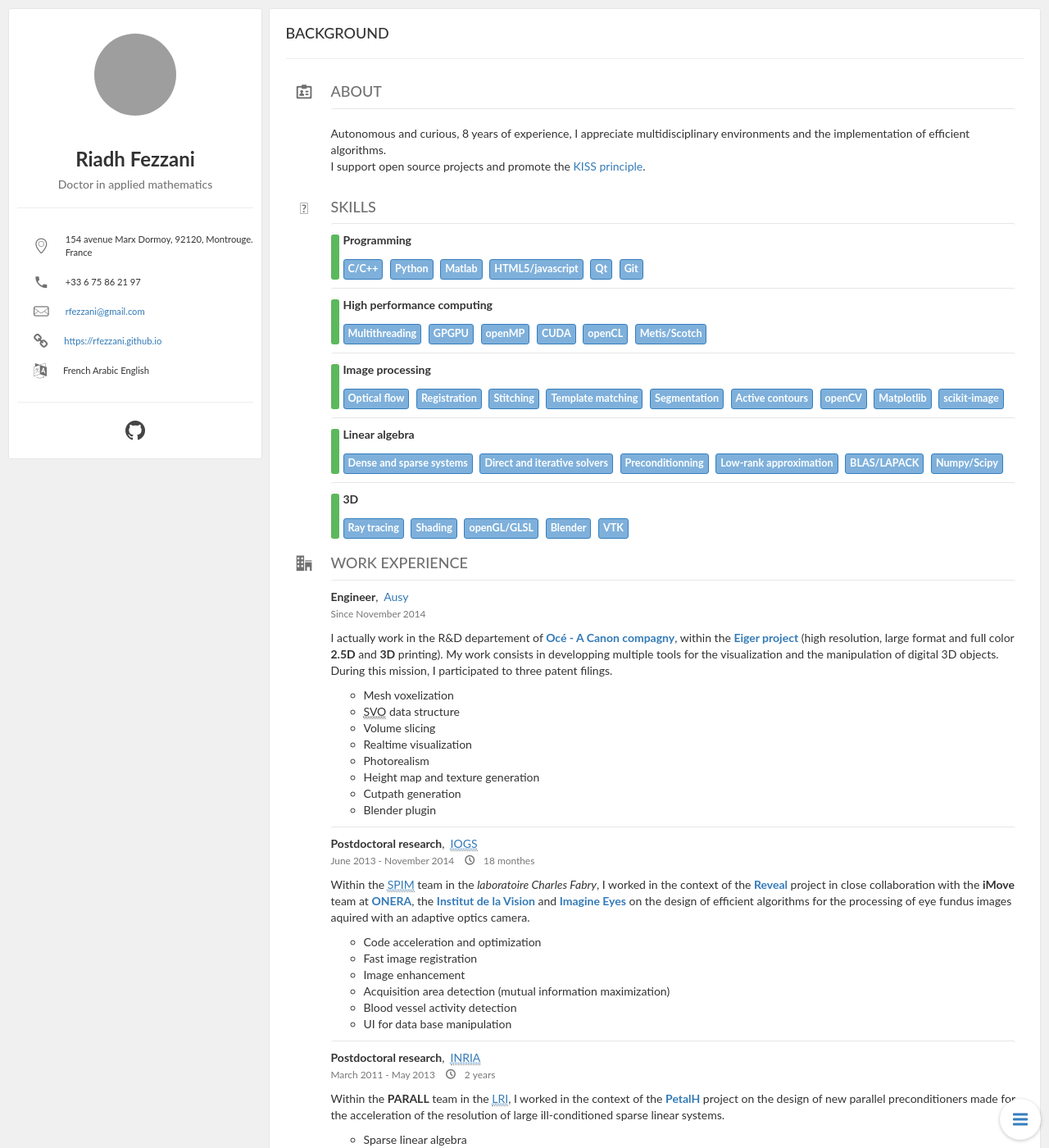
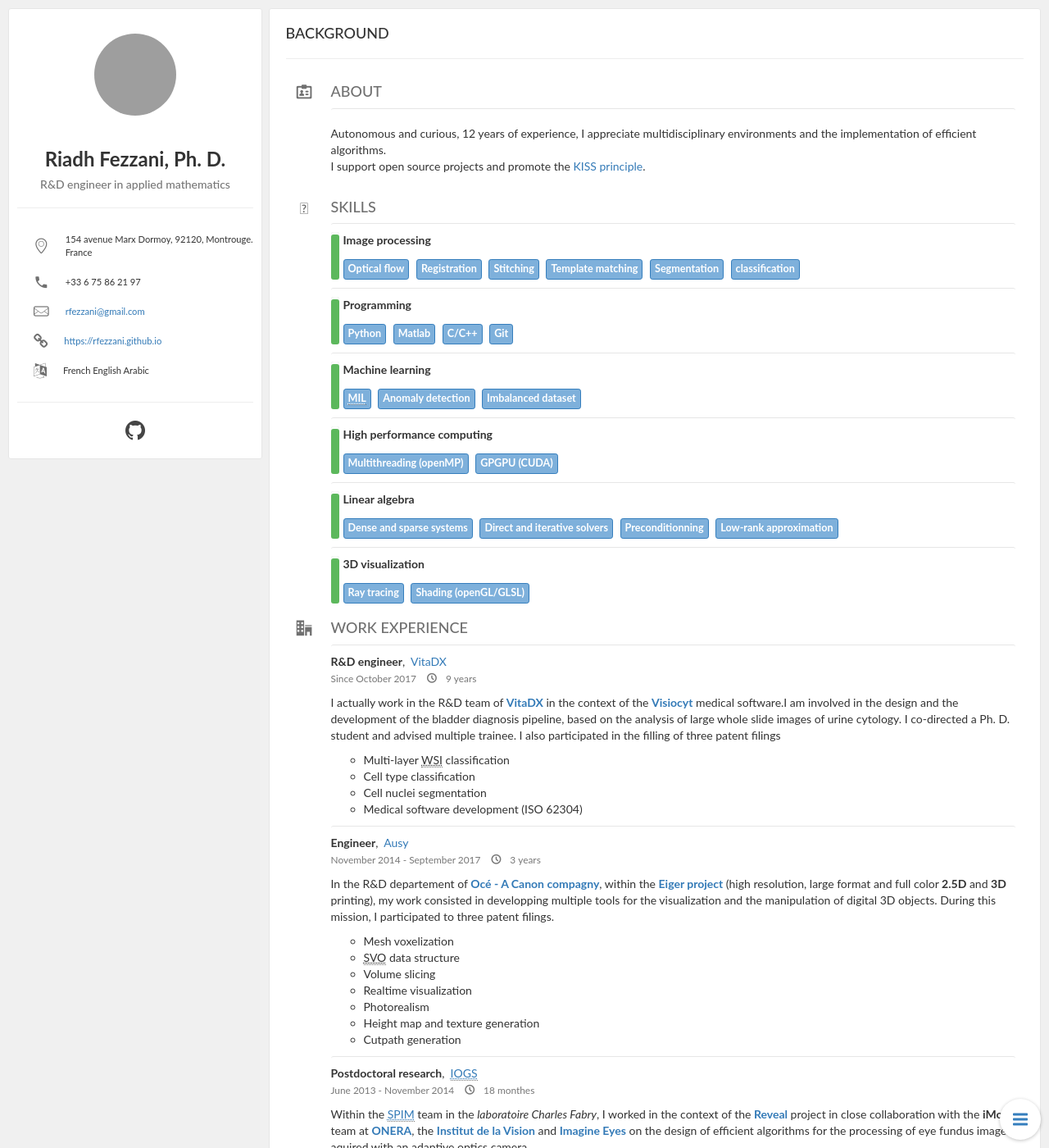
Before and after one commit to rfezzani/rfezzani.github.io, a Jekyll site: the page built from index.html, in a window 1280 px wide and 1400 px high. Shown: the whole window at 82% size. Built offline with Jekyll 4.4.1, drawn with Linux system fonts in a browser that asks for light colours; nearby versions of some CDN libraries; formulas are drawn with MathJax 3; some of the changed text lies outside the part shown; grey boxes are pictures that could not be loaded.

Commit message:
Resume update

```diff
--- a/_data/rfezzani_cv.json
+++ b/_data/rfezzani_cv.json
@@ -1,12 +1,12 @@
 {
   "basics": {
-    "name": "Riadh Fezzani",
-    "label": "Doctor in applied mathematics",
+    "name": "Riadh Fezzani, Ph. D.",
+    "label": "R&D engineer in applied mathematics",
     "picture": null,
     "email": "<rfezzani@gmail.com>",
     "phone": "+33 6 75 86 21 97",
     "website": "https://rfezzani.github.io",
-    "summary": "Autonomous and curious, 8 years of experience, I appreciate multidisciplinary environments and the implementation of efficient algorithms.<br> I support open source projects and promote the [KISS principle](https://en.wikipedia.org/wiki/KISS_principle).",
+    "summary": "Autonomous and curious, 12 years of experience, I appreciate multidisciplinary environments and the implementation of efficient algorithms.<br> I support open source projects and promote the [KISS principle](https://en.wikipedia.org/wiki/KISS_principle).",
     "location": {
       "address": "154 avenue Marx Dormoy",
       "postalCode": "92120",
@@ -24,13 +24,28 @@
   },
   "work": [
     {
+      "company": "VitaDX",
+      "position": "R&D engineer",
+      "website": "http://www.ausy.fr/fr",
+      "startDate": "2017-10-01",
+      "endDate": null,
+      "duration": "9 years",
+      "summary": "I actually work in the R&D team of [**VitaDX**](https://vitadx.com/) in the context of the [**Visiocyt**](https://patient.visiocyt.com/) medical software.I am involved in the design and the development of the bladder diagnosis pipeline, based on the analysis of large whole slide images of urine cytology. I co-directed a Ph. D. student and advised multiple trainee. I also participated in the filling of three patent filings",
+      "highlights": [
+        "Multi-layer <abbr title=\"Whole Slide Images\">WSI</abbr> classification",
+        "Cell type classification",
+        "Cell nuclei segmentation",
+        "Medical software development (ISO 62304)"
+      ]
+    },
+    {
       "company": "Ausy",
       "position": "Engineer",
       "website": "http://www.ausy.fr/fr",
       "startDate": "2014-11-13",
-      "endDate": null,
-      "duration": null,
-      "summary": "I actually work in the R&D departement of [**Océ - A Canon compagny**](http://oce.com/), within the [**Eiger project**](http://www.projecteiger.com/) (high resolution, large format and full color **2.5D** and **3D** printing). My work consists in developping multiple tools for the visualization and the manipulation of digital 3D objects. During this mission, I participated to three patent filings.",
+      "endDate": "2017-09-30",
+      "duration": "3 years",
+      "summary": "In the R&D departement of [**Océ - A Canon compagny**](http://oce.com/), within the [**Eiger project**](https://www.color.org/events/taipei/4-Elevated_printing_Oce_use_cases.pdf) (high resolution, large format and full color **2.5D** and **3D** printing), my work consisted in developping multiple tools for the visualization and the manipulation of digital 3D objects. During this mission, I participated to three patent filings.",
       "highlights": [
         "Mesh voxelization",
         "<abbr title=\"Sparse Voxel Octree\">SVO</abbr> data structure",
@@ -38,8 +53,7 @@
         "Realtime visualization",
         "Photorealism",
         "Height map and texture generation",
-        "Cutpath generation",
-        "Blender plugin"
+        "Cutpath generation"
       ]
     },
     {
@@ -89,29 +103,23 @@
       "highlights": [
         "Combined local gloal approach",
         "Total variation regularization",
-        "Picard/SOR solver",
-        "Color labeling",
-        "Variable splitting",
         "High performance computing (multithreading, GPGPU)",
         "Particle image velocimetry"
-      ]
-    },
-    {
-      "company": "<abbr title=\"Centre Européen de Recherche et de Formation Avancée en Calcul Scientifique\">CERFACS</abbr>",
-      "position": "Internship",
-      "website": "http://cerfacs.fr/en/",
-      "startDate": "2007-04-01",
-      "endDate": "2007-09-30",
-      "duration": "6 monthes",
-      "summary": "In the parallel algorithms team, in collaboration with [<abbr title=\"The Innovative Computing Laboratory\">ICL</abbr>](http://www.icl.utk.edu/) from the university of Tennessee: \"Study of the parallelization of the \\\\(LDL^T\\\\) factorization in the symmetric indefinite case\" (Advisor: Marc _Baboulin_).",
-      "highlights": [
-        "Dense Linear Algebra",
-        "Direct linear solver",
-        "\\\\(LDL^T\\\\) factorization"
       ]
     }
   ],
   "volunteer": [
+    {
+      "organization": "Scikit Image, pyimof, scipy, keras, conda",
+      "position": "Open source software contribution",
+      "website": "https://github.com/rfezzani",
+      "startDate": null,
+      "endDate": null,
+      "summary": null,
+      "highlights": [
+        "Scikit-Image core team member from 2019 to 2022"
+      ]
+    },
     {
       "organization": "<abbr title=\"Optical Society of America\">OSA</abbr>, <abbr title=\"International Parallel & Distributed Processing Symposium\">IPDPS</abbr>, <abbr title=\"Parallel Computing Journal\">PARCO</abbr>",
       "position": "Journal and conference reviewer",
@@ -123,7 +131,7 @@
     },
     {
       "organization": "<abbr title=\"Club Olympique Multisports de Bagneux\">COMB Rugby</abbr>",
-      "position": "Rugby coach",
+      "position": "Rugby player/coach",
       "website": "http://www.combagneux.fr/sections/rugby/rugby.html",
       "startDate": "2010-09-01",
       "endDate": null,
@@ -243,28 +251,6 @@
   ],
   "skills": [
     {
-      "name": "Programming",
-      "level": "Master",
-      "keywords": [
-        "C/C++",
-        "Python",
-        "Matlab",
-        "HTML5/javascript",
-        "Qt",
-        "Git"]
-    },
-    {
-      "name": "High performance computing",
-      "level": "Master",
-      "keywords": [
-        "Multithreading",
-        "GPGPU",
-        "openMP",
-        "CUDA",
-        "openCL",
-        "Metis/Scotch"]
-    },
-    {
       "name": "Image processing",
       "level": "Master",
       "keywords": [
@@ -273,10 +259,35 @@
         "Stitching",
         "Template matching",
         "Segmentation",
-        "Active contours",
-        "openCV",
-        "Matplotlib",
-        "scikit-image"]
+        "classification"
+      ]
+    },
+    {
+      "name": "Programming",
+      "level": "Master",
+      "keywords": [
+        "Python",
+        "Matlab",
+        "C/C++",
+        "Git"
+      ]
+    },
+    {
+      "name": "Machine learning",
+      "level": "Master",
+      "keywords": [
+        "<abbr title=\"Multiple Instance Learning\">MIL</abbr>",
+        "Anomaly detection",
+        "Imbalanced dataset"
+      ]
+    },
+    {
+      "name": "High performance computing",
+      "level": "Master",
+      "keywords": [
+        "Multithreading (openMP)",
+        "GPGPU (CUDA)"
+      ]
     },
     {
       "name": "Linear algebra",
@@ -285,19 +296,16 @@
         "Dense and sparse systems",
         "Direct and iterative solvers",
         "Preconditionning",
-        "Low-rank approximation",
-        "BLAS/LAPACK",
-        "Numpy/Scipy"]
+        "Low-rank approximation"
+      ]
     },
     {
-      "name": "3D",
+      "name": "3D visualization",
       "level": "Master",
       "keywords": [
         "Ray tracing",
-        "Shading",
-        "openGL/GLSL",
-        "Blender",
-        "VTK"]
+        "Shading (openGL/GLSL)"
+      ]
     }
   ],
   "languages": [
@@ -306,12 +314,12 @@
       "level": "Native speaker"
     },
     {
+      "name": "English",
+      "level": "Fluent"
+    },
+    {
       "name": "Arabic",
       "level": "Native speaker"
-    },
-    {
-      "name": "English",
-      "level": "Fluent"
     }
   ],
   "interests": [],
```
